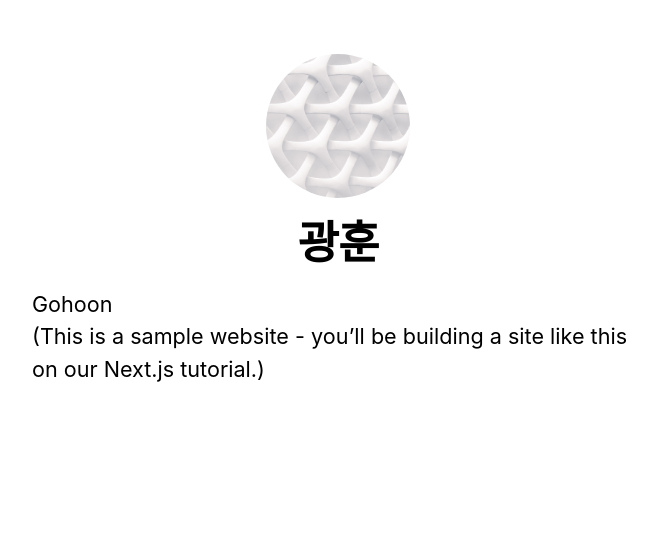
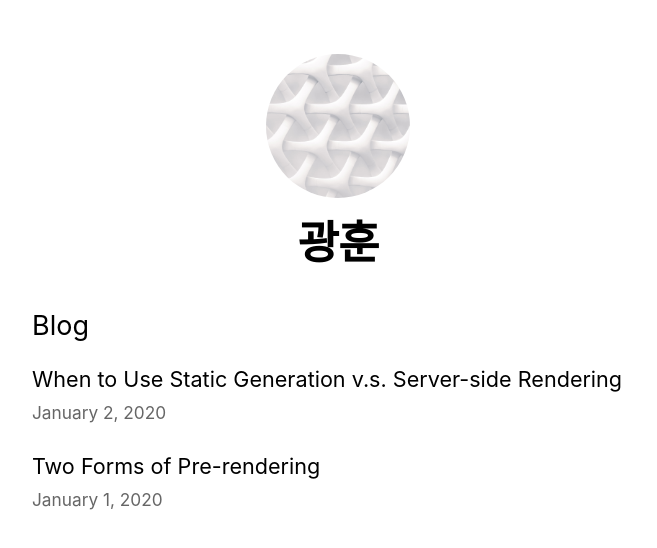
Before and after one commit to hoonyboom/hoonyblog, a Next.js app: page / in a window 1280 px wide. Shown: the top 548 px of the page, without its empty margins (302-959 px from the left). Built offline with nearby package versions, Linux system fonts and the light colour scheme.

Commit message:
etc: Next 튜토리얼 완주

```diff
--- /dev/null
+++ b/components/date.tsx
@@ -0,0 +1,6 @@
+import { parseISO, format } from 'date-fns';
+
+export default function Date({ dateString }: {dateString: string}) {
+  const date = parseISO(dateString);
+  return <time dateTime={dateString}>{format(date, 'LLLL d, yyyy')}</time>;
+}
--- /dev/null
+++ b/lib/posts.ts
@@ -0,0 +1,77 @@
+import fs from 'fs';
+import path from 'path';
+import matter from 'gray-matter';
+import { remark } from 'remark';
+import html from 'remark-html';
+
+const postsDirectory = path.join(process.cwd(), 'posts');
+
+export function getSortedPostsData() {
+  // Get file names under /posts
+  const fileNames = fs.readdirSync(postsDirectory);
+  const allPostsData = fileNames.map((fileName) => {
+    // Remove ".md" from file name to get id
+    const id = fileName.replace(/\.md$/, '');
+
+    // Read markdown file as string
+    const fullPath = path.join(postsDirectory, fileName);
+    const fileContents = fs.readFileSync(fullPath, 'utf8');
+
+    // Use gray-matter to parse the post metadata section
+    const matterResult = matter(fileContents);
+
+    // Combine the data with the id
+    return {
+      id,
+      ...matterResult.data,
+    };
+  });
+  // Sort posts by date
+  return allPostsData.sort(({ date: a }: meta, { date: b }: meta) => {
+    if (a < b) {
+      return 1;
+    } else if (a > b) {
+      return -1;
+    } else {
+      return 0;
+    }
+  });
+}
+
+interface meta {
+  [key: string]: string
+}
+
+
+export function getAllPostIds() {
+  const fileNames = fs.readdirSync(postsDirectory);
+
+  return fileNames.map((fileName) => {
+    return {
+      params: {
+        id: fileName.replace(/\.md$/, ''),
+      },
+    };
+  });
+}
+
+export async function getPostData(id: string|number) {
+  const fullPath = path.join(postsDirectory, `${id}.md`);
+  const fileContents = fs.readFileSync(fullPath, 'utf8');
+
+  // Use gray-matter to parse the post metadata section
+  const matterResult = matter(fileContents);
+
+  // Use remark to convert markdown into HTML string
+  const processedContent = await remark()
+    .use(html)
+    .process(matterResult.content);
+  const contentHtml = processedContent.toString();
+
+  // Combine the data with the id and contentHtml
+  return {
+    id,
+    contentHtml,
+    ...matterResult.data,
+  };
+}
--- a/package.json
+++ b/package.json
@@ -10,11 +10,15 @@
   },
   "dependencies": {
     "axios": "^0.27.2",
+    "date-fns": "^2.28.0",
+    "gray-matter": "^4.0.3",
     "next": "12.1.6",
     "react": "18.1.0",
     "react-dom": "18.1.0",
     "react-rough-notation": "^1.0.2",
     "recoil": "^0.7.3-alpha.2",
+    "remark": "^14.0.2",
+    "remark-html": "^15.0.1",
     "swr": "^1.3.0"
   },
   "devDependencies": {
--- /dev/null
+++ b/pages/api/hello.ts
@@ -0,0 +1,5 @@
+import { NextApiRequest, NextApiResponse } from "next";
+
+export default function handler(req: NextApiRequest, res: NextApiResponse<{text: string}>) {
+  res.status(200).json({ text: 'Hello' });
+}
--- a/pages/index.tsx
+++ b/pages/index.tsx
@@ -1,19 +1,50 @@
 import Head from 'next/head';
 import Layout, { siteTitle } from '../components/layout';
+import Link from 'next/link';
+import Date from '../components/date';
 import utilStyles from '../styles/utils.module.css';
+import { getSortedPostsData } from '../lib/posts';
 
-export default function Home() {
+export async function getStaticProps() {
+  const allPostsData = getSortedPostsData();
+  return {
+    props: {
+      allPostsData,
+    }
+  }
+}
+
+interface PostsProps {
+  allPostsData: [
+    {
+      id: string,
+      date: string,
+      title: string,
+    }
+  ]
+}
+
+export default function Home({ allPostsData }: PostsProps) {
   return (
     <Layout home>
       <Head>
         <title>{siteTitle}</title>
       </Head>
-      <section className={utilStyles.headingMd}>
-        <p>Gohoon</p>
-        <p>
-          (This is a sample website - you’ll be building a site like this on{' '}
-          <a href="https://nextjs.org/learn">our Next.js tutorial</a>.)
-        </p>
+      <section className={`${utilStyles.headingMd} ${utilStyles.padding1px}`}>
+        <h2 className={utilStyles.headingLg}>Blog</h2>
+        <ul className={utilStyles.list}>
+          {allPostsData.map(({ id, date, title }) => (
+            <li className={utilStyles.listItem} key={id}>
+              <Link href={`/posts/${id}`}>
+                <a>{title}</a>
+              </Link>
+              <br />
+              <small className={utilStyles.lightText}>
+                <Date dateString={date} />
+              </small>
+            </li>
+          ))}
+        </ul>
       </section>
     </Layout>
   );
--- /dev/null
+++ b/pages/posts/[id].tsx
@@ -0,0 +1,55 @@
+import Head from 'next/head';
+import Layout from '../../components/layout';
+import Date from '../../components/date';
+import { getAllPostIds, getPostData } from '../../lib/posts';
+import utilStyles from '../../styles/utils.module.css';
+import { GetStaticProps } from 'next';
+
+interface IdProps {
+  params: {
+    id: string
+  },
+  postData: {
+    id: string | number,
+    title: string,
+    date: string,
+    contentHtml: string
+  }
+}
+
+
+export async function getStaticPaths() {
+  // Return a list of possible value for id
+  const paths = getAllPostIds();
+  return {
+    paths,
+    fallback: false,
+  };
+}
+
+export async function getStaticProps({ params }: IdProps) {
+  // Fetch necessary data for the blog post using params.id
+  const postData = await getPostData(params.id);
+  return {
+    props: {
+      postData,
+    },
+  };
+}
+
+export default function Post({ postData }: IdProps) {
+  return (
+    <Layout>
+      <Head>
+        <title>{postData.title}</title>
+      </Head>
+      <article>
+        <h1 className={utilStyles.headingXl}>{postData.title}</h1>
+        <div className={utilStyles.lightText}>
+          <Date dateString={postData.date} />
+        </div>
+        <div dangerouslySetInnerHTML={{ __html: postData.contentHtml }} />
+      </article>
+    </Layout>
+  );
+}
--- a/pages/posts/first-post.tsx
+++ /dev/null
@@ -1,26 +0,0 @@
-import Head from "next/head";
-import Link from "next/link";
-import Script from "next/script";
-import Layout from "../../components/layout";
-import styles from '../../styles/Home.module.css'
-
-export default function FirstPost() {
-  return (
-    <Layout>
-      <Head>
-        <title>First Post</title>
-      </Head>
-      <Script
-
-      />
-      <div className={styles.title}>
-        <h1>First post</h1>
-        <h2>
-          <Link href="/">
-            <a>Back to Home</a>
-          </Link>
-        </h2>
-      </div>
-    </Layout>
-  )
-}
--- /dev/null
+++ b/posts/pre-rendering.md
@@ -0,0 +1,11 @@
+---
+title: 'Two Forms of Pre-rendering'
+date: '2020-01-01'
+---
+
+Next.js has two forms of pre-rendering: **Static Generation** and **Server-side Rendering**. The difference is in **when** it generates the HTML for a page.
+
+- **Static Generation** is the pre-rendering method that generates the HTML at **build time**. The pre-rendered HTML is then _reused_ on each request.
+- **Server-side Rendering** is the pre-rendering method that generates the HTML on **each request**.
+
+Importantly, Next.js lets you **choose** which pre-rendering form to use for each page. You can create a "hybrid" Next.js app by using Static Generation for most pages and using Server-side Rendering for others.
--- /dev/null
+++ b/posts/ssg-ssr.md
@@ -0,0 +1,19 @@
+---
+title: 'When to Use Static Generation v.s. Server-side Rendering'
+date: '2020-01-02'
+---
+
+We recommend using **Static Generation** (with and without data) whenever possible because your page can be built once and served by CDN, which makes it much faster than having a server render the page on every request.
+
+You can use Static Generation for many types of pages, including:
+
+- Marketing pages
+- Blog posts
+- E-commerce product listings
+- Help and documentation
+
+You should ask yourself: "Can I pre-render this page **ahead** of a user's request?" If the answer is yes, then you should choose Static Generation.
+
+On the other hand, Static Generation is **not** a good idea if you cannot pre-render a page ahead of a user's request. Maybe your page shows frequently updated data, and the page content changes on every request.
+
+In that case, you can use **Server-Side Rendering**. It will be slower, but the pre-rendered page will always be up-to-date. Or you can skip pre-rendering and use client-side JavaScript to populate data.
```
Also changed, not shown: 1 other file (tests, documents, lock files or other folders).
